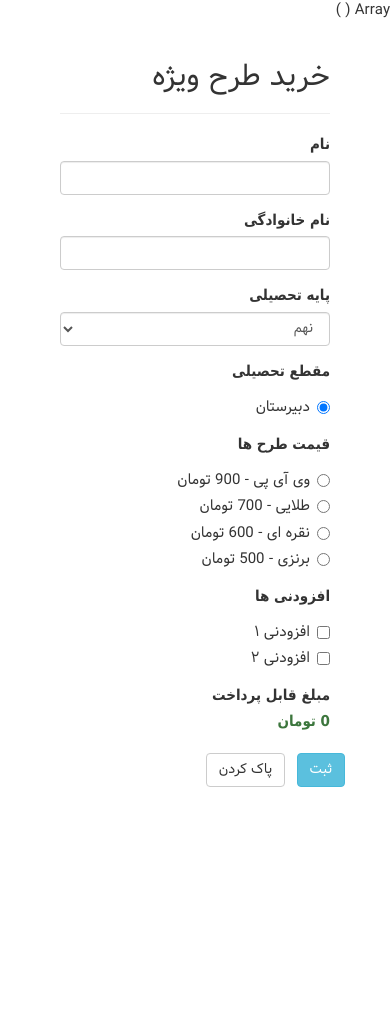
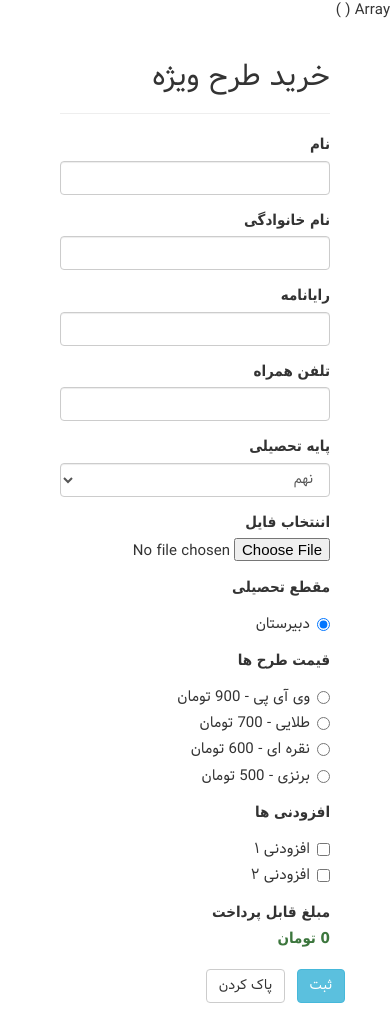
Before and after one commit to Arman-Hosseini/Purchase-form-for-educational-packages, a PHP site: page / in a window 390 px wide. Before the commit the page ends 787 px from the top, so only its background shows below. Run offline with PHP 8.4, Linux system fonts and the light colour scheme; some web fonts are replaced.

Commit message:
Update index.php Added email field Added mobile field Added file field

```diff
--- a/index.php
+++ b/index.php
@@ -18,7 +18,7 @@
             <div class="row center-block">
                 <div class="col-md-6 col-md-offset-3 col-sm-6 col-sm-offset-3 col-xs-10 col-xs-offset-1">
                     <?=$header?>
-                    <form action="" method="post">
+                    <form action="" method="post" enctype="multipart/form-data">
                         <div class="form-group">
                             <label for="firstname">نام </label>
                             <input type="text" class="form-control" id="firstname" name="firstname">
@@ -26,6 +26,14 @@
                         <div class="form-group">
                             <label for="lastname">نام خانوادگی </label>
                             <input type="text" class="form-control" id="lastname" name="lastname">
+                        </div>
+                        <div class="form-group">
+                            <label for="email">رایانامه </label>
+                            <input type="email" class="form-control" id="email" name="email">
+                        </div>
+                        <div class="form-group">
+                            <label for="mobile">تلفن همراه </label>
+                            <input type="text" class="form-control" id="mobile" name="mobile">
                         </div>
                         <div class="form-group">
                             <label for="education_base">پایه تحصیلی</label>
@@ -36,6 +44,10 @@
                                 <option value="4">دوازدهم</option>
                                 <option value="5">فارغ التحصیل</option>
                             </select>
+                        </div>
+                        <div class="form-group">
+                            <label for="select_file">اننتخاب فایل</label>
+                            <input type="file" class="form-control-file" id="select_file">
                         </div>
                         <div class="form-group">
                             <label for="grade">مقطع تحصیلی</label>
```
